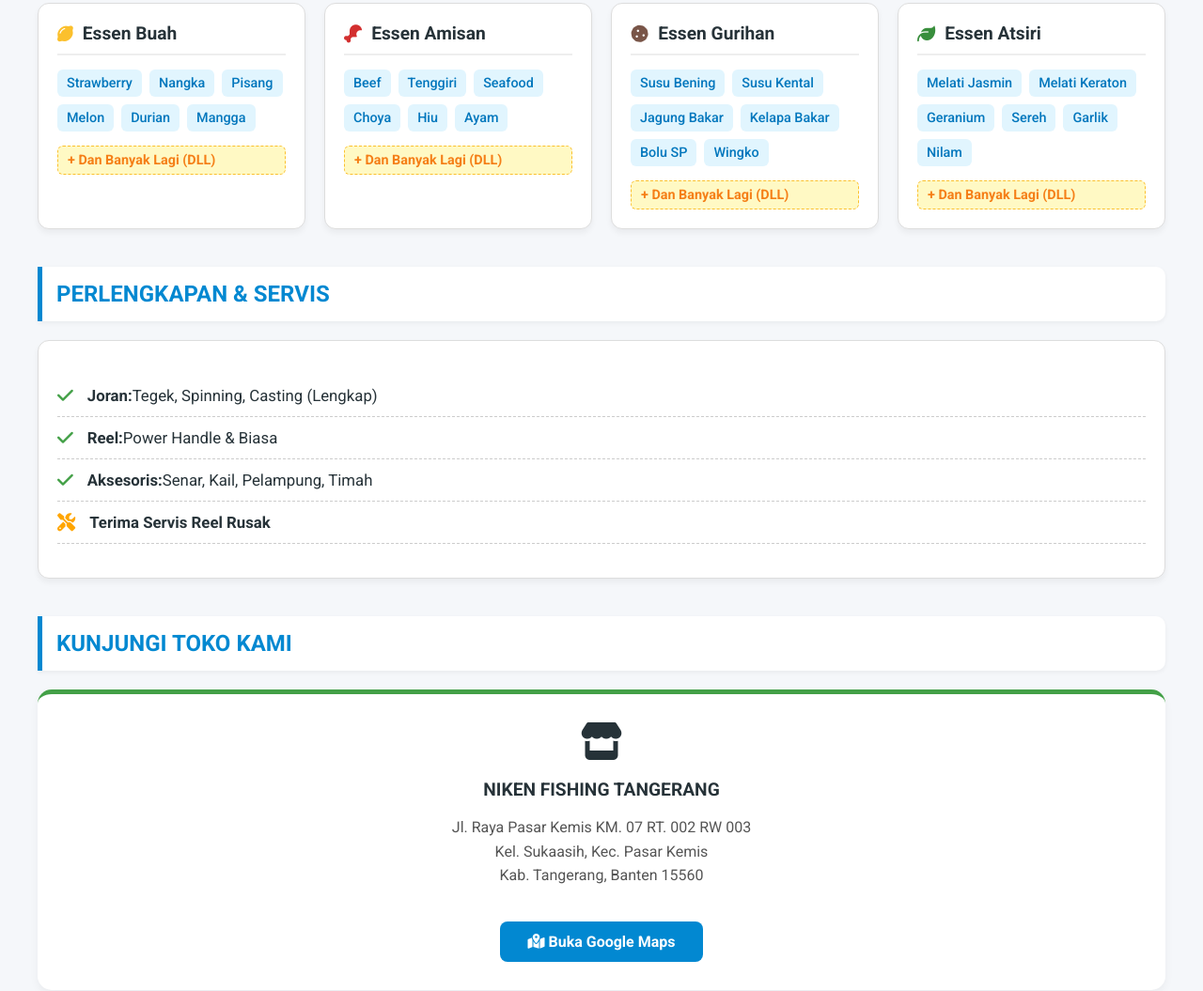
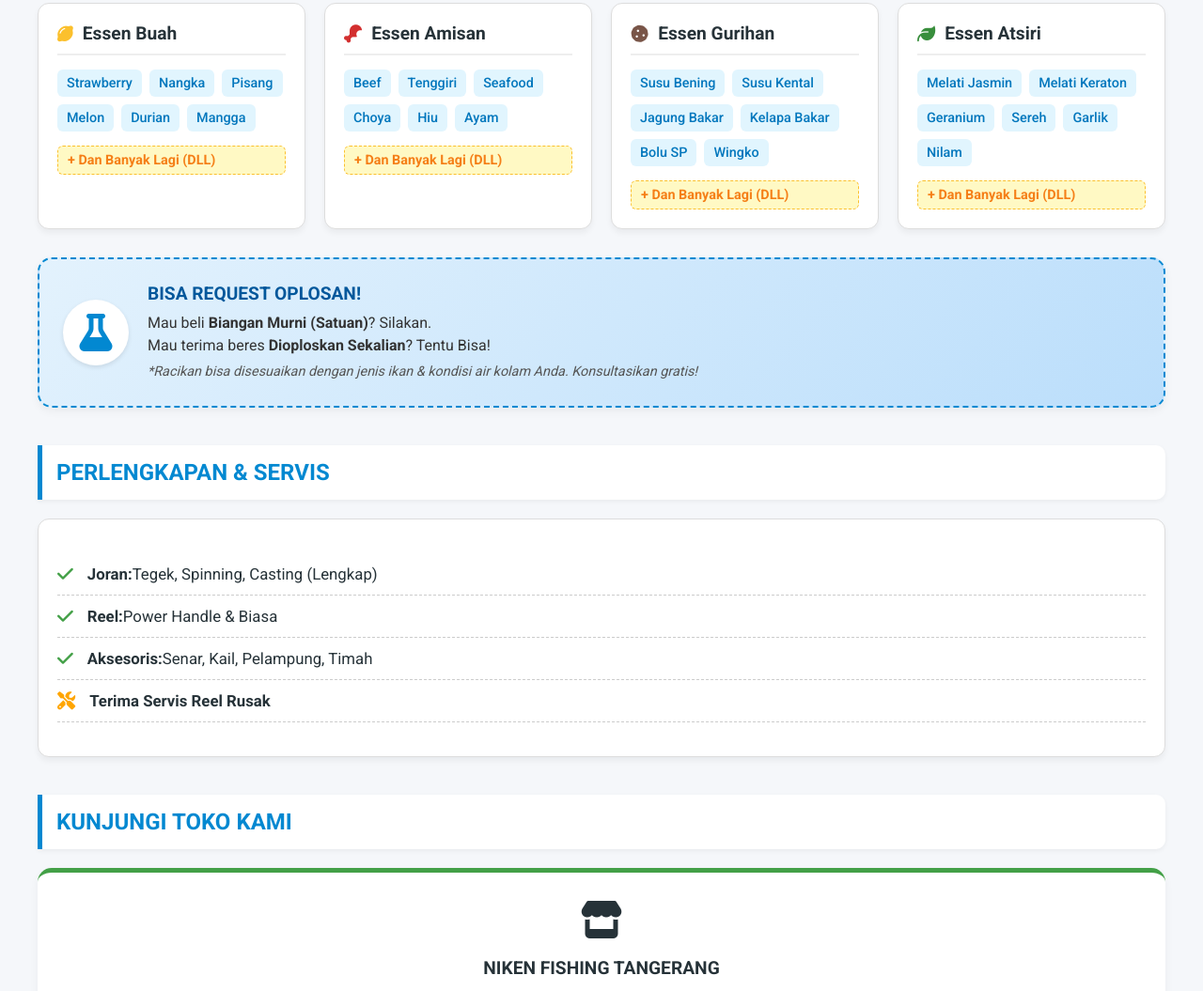
Before and after one commit to adi-ilkom/toko-nikenfishing, a plain HTML site: page index.html in a window 1280 px wide. Shown: the part 1899-2954 px from the top of the page at 94% size. Drawn offline with Linux system fonts and the light colour scheme.

Commit message:
Update index.html

```diff
--- a/index.html
+++ b/index.html
@@ -127,6 +127,53 @@
             border-radius: 4px;
         }
 
+        /* BOX OPLOSAN CUSTOM (BARU) */
+        .custom-oplos-box {
+            background: linear-gradient(135deg, #e3f2fd, #bbdefb); /* Biru muda segar */
+            border: 2px dashed #0288d1; /* Garis putus-putus */
+            border-radius: 15px;
+            padding: 25px;
+            margin-top: 30px;
+            display: flex;
+            align-items: center;
+            gap: 20px;
+            text-align: left;
+            box-shadow: 0 4px 10px rgba(0,0,0,0.05);
+        }
+        .oplos-icon {
+            font-size: 2.5rem;
+            color: #0288d1;
+            background: white;
+            width: 70px;
+            height: 70px;
+            border-radius: 50%;
+            display: flex;
+            align-items: center;
+            justify-content: center;
+            flex-shrink: 0;
+            box-shadow: 0 2px 5px rgba(0,0,0,0.1);
+        }
+        .oplos-content h3 {
+            margin: 0 0 8px 0;
+            color: #01579b;
+            font-weight: 800;
+            text-transform: uppercase;
+            font-size: 1.2rem;
+        }
+        .oplos-content p {
+            margin: 0;
+            color: #333;
+            line-height: 1.5;
+            font-size: 1rem;
+        }
+        /* Mobile adjustment for Oplos Box */
+        @media (max-width: 600px) {
+            .custom-oplos-box {
+                flex-direction: column;
+                text-align: center;
+            }
+        }
+
         /* GRID SYSTEM KATALOG */
         .katalog-essen {
             display: grid;
@@ -143,7 +190,7 @@
             padding: 20px;
             box-shadow: 0 4px 6px rgba(0,0,0,0.05);
             transition: transform 0.3s, box-shadow 0.3s;
-            height: 100%; /* Agar tinggi kartu sama */
+            height: 100%;
             box-sizing: border-box;
             display: flex;
             flex-direction: column;
@@ -188,7 +235,7 @@
             color: #f57f17;
             font-weight: bold;
             border: 1px dashed #fbc02d;
-            cursor: pointer; /* Ubah kursor jadi tangan */
+            cursor: pointer;
             transition: 0.2s;
             display: inline-block;
             margin-top: 5px;
@@ -198,9 +245,9 @@
             color: white;
         }
 
-        /* Hidden List (Sembunyi by default) */
+        /* Hidden List */
         .list-hidden {
-            display: none; /* Rahasia utamanya disini */
+            display: none;
             flex-wrap: wrap;
             gap: 8px;
             margin-top: 8px;
@@ -503,6 +550,20 @@
 
         </div>
 
+        <div class="custom-oplos-box">
+            <div class="oplos-icon">
+                <i class="fa-solid fa-flask"></i>
+            </div>
+            <div class="oplos-content">
+                <h3>BISA REQUEST OPLOSAN!</h3>
+                <p>Mau beli <strong>Biangan Murni (Satuan)</strong>? Silakan.<br>
+                Mau terima beres <strong>Dioploskan Sekalian</strong>? Tentu Bisa!</p>
+                <p style="font-size: 0.9rem; margin-top: 5px; color: #555;">
+                    <em>*Racikan bisa disesuaikan dengan jenis ikan & kondisi air kolam Anda. Konsultasikan gratis!</em>
+                </p>
+            </div>
+        </div>
+
         <h2 class="judul-bagian">Perlengkapan & Servis</h2>
         <div class="kotak-produk">
             <ul class="list-alat">
```
